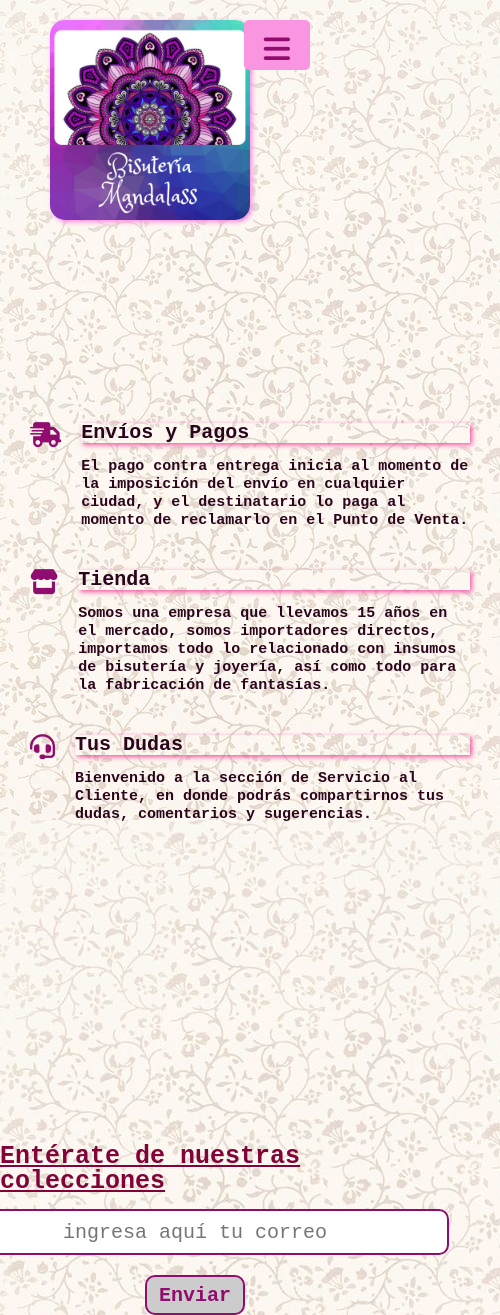
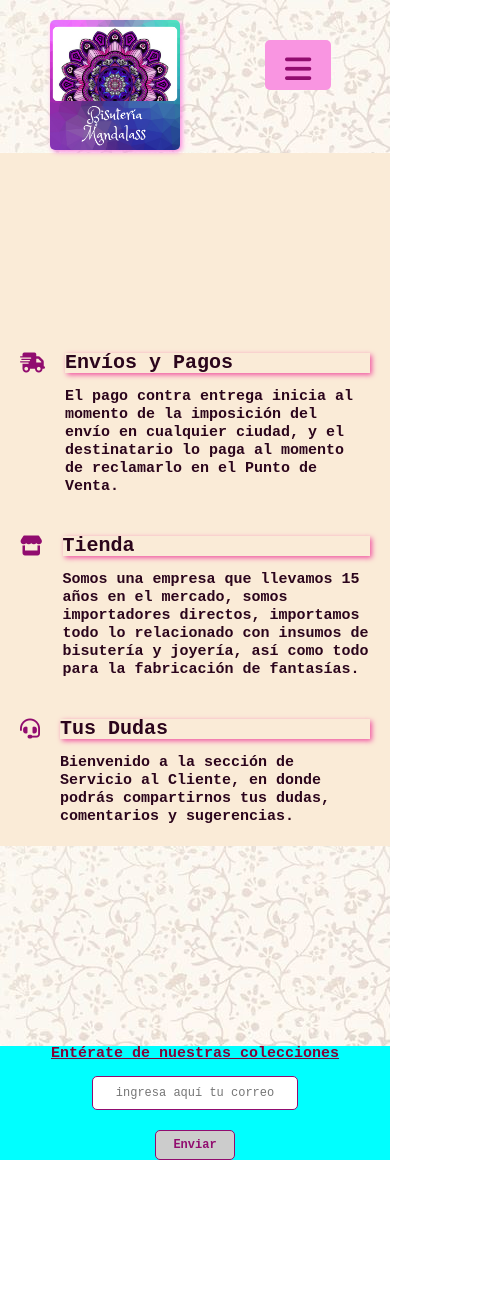
Before and after one commit to BivianaAgudelo/MandalassGemsStore, a plain HTML site: page index.html in a window 390 px wide. Shown: the whole page, 500 px wide, since content can reach past the window. After the commit the page ends 1160 px from the top, so only its background shows below. Drawn offline with Linux system fonts and the light colour scheme; a web font is replaced by a local one.

Commit message:
Ajustes estilo responsivo

```diff
--- a/css/nav-desc-email-video-styles.css
+++ b/css/nav-desc-email-video-styles.css
@@ -33,7 +33,6 @@ header {
 
 .container__header {
     position: relative;
-    margin: 0 auto;
     display: flex;
     flex-direction: row;
     justify-content: space-between;
@@ -93,15 +92,26 @@ nav {
 /* Estilos para dispositivos con un ancho máximo de 480px (celulares) */
 @media only screen and (max-width: 480px) {
 
+    /* .container__header {
+        display: flex;
+        flex-direction: row;
+        justify-content: space-between;
+        align-items: center;
+    } */
+
     img {
-        width: 200px;
-        height: 200px;
+        width: 130px;
+        height: 130px;
+        border-radius: 5px;
+        margin: auto;
     }
 
     nav {
-        display: flex;
+
         flex-direction: column;
-        right: 80px;
+        right: 3%;
+        position: absolute;
+        justify-content: space-between;
     }
 
     .nav-menu {
@@ -191,17 +201,22 @@ nav {
 .container__servicios {
     display: flex;
     flex-direction: column;
+    justify-content: center;
+    align-items: center;
     gap: 20px;
-    width: 940px;
-    margin: 0 auto;
-    padding-top: 200px;
+    padding: 200px 400px 0px 400px;
+    background-color: antiquewhite;
 }
 
 .servicios {
+    width: 100%;
     display: flex;
+    flex-direction: row;
 }
 
 .icon-group {
+    display: flex;
+    flex-direction: column;
     margin-right: 20px;
     /* Espacio entre el icono y el texto */
     font-size: 30px;
@@ -231,15 +246,12 @@ nav {
 /* Estilos para dispositivos con un ancho máximo de 480px (celulares) */
 @media only screen and (max-width: 480px) {
     .container__servicios {
-        width: 500px;
-    }
-
-    .servicios {
-        margin: 0 30px;
+        display: flex;
+        padding: 200px 20px 0px 20px;
     }
 
     .icon-group {
-        font-size: 25px;
+        font-size: 20px;
     }
 
     .informacion h3 {
@@ -254,15 +266,12 @@ nav {
 /* Estilos para dispositivos con un ancho mínimo de 481px y un máximo de 768px (tabletas) */
 @media only screen and (min-width: 481px) and (max-width: 768px) {
     .container__servicios {
-        width: 600px;
-    }
-
-    .servicios {
-        margin: 0 30px;
+        display: flex;
+        padding: 200px 20px 0px 20px;
     }
 
     .icon-group {
-        font-size: 25px;
+        font-size: 20px;
     }
 
     .informacion h3 {
@@ -276,8 +285,29 @@ nav {
 
 /* Estilos para dispositivos con un ancho mínimo de 769px y un máximo de 1023px (computadoras portátiles) */
 @media only screen and (min-width: 769px) and (max-width: 1023px) {
-    .servicios {
-        margin: 0 40px;
+    .container__servicios {
+        display: flex;
+        padding: 200px 80px 0px 80px;
+    }
+
+    .icon-group {
+        font-size: 25px;
+    }
+
+    .informacion h3 {
+        font-size: 25px;
+    }
+
+    .informacion p {
+        font-size: 20px;
+    }
+}
+
+/* Estilos para dispositivos con un ancho mínimo de 1024px y un máximo de 1200px (computadoras de escritorio) */
+@media only screen and (min-width: 1024px) and (max-width: 1200px) {
+    .container__servicios {
+        display: flex;
+        padding: 200px 80px 0px 80px;
     }
 }
 
@@ -335,6 +365,50 @@ nav {
     color: var(--color-blanco);
     background-color: var(--color-purpura-claro);
 }
+
+/* Estilos para dispositivos con un ancho máximo de 480px (celulares) */
+@media only screen and (max-width: 480px) {
+    /* Sección Entérate de nuestras colecciones */
+
+    .sendEmail__Container {
+        margin-top: 200px;
+        background-color: aqua;
+    }
+
+    .sendEmail__Container h1 {
+        font-size: 15px;
+    }
+
+    /* CAJA EMAIL */
+
+    .form__container .email {
+        font-size: 12px;
+        border-radius: 5px;
+        border: 1px solid var(--color-purpura-claro);
+        width: 200px;
+        height: 30px;
+    }
+
+    /* boton enviar CAJA EMAIL */
+    .button__sendEmail {
+        font-size: 12px;
+        border-radius: 5px;
+        border: 1px solid var(--color-purpura-claro);
+        width: 80px;
+        height: 30px;
+    }
+
+}
+
+/* Estilos para dispositivos con un ancho mínimo de 481px y un máximo de 768px (tabletas) */
+@media only screen and (min-width: 481px) and (max-width: 768px) {}
+
+/* Estilos para dispositivos con un ancho mínimo de 769px y un máximo de 1023px (computadoras portátiles) */
+@media only screen and (min-width: 769px) and (max-width: 1023px) {}
+
+/* Estilos para dispositivos con un ancho mínimo de 1024px y un máximo de 1200px (computadoras de escritorio) */
+@media only screen and (min-width: 1024px) and (max-width: 1200px) {}
+
 
 /* Estilos para errores y botón JS validación del campo email*/
 
```
